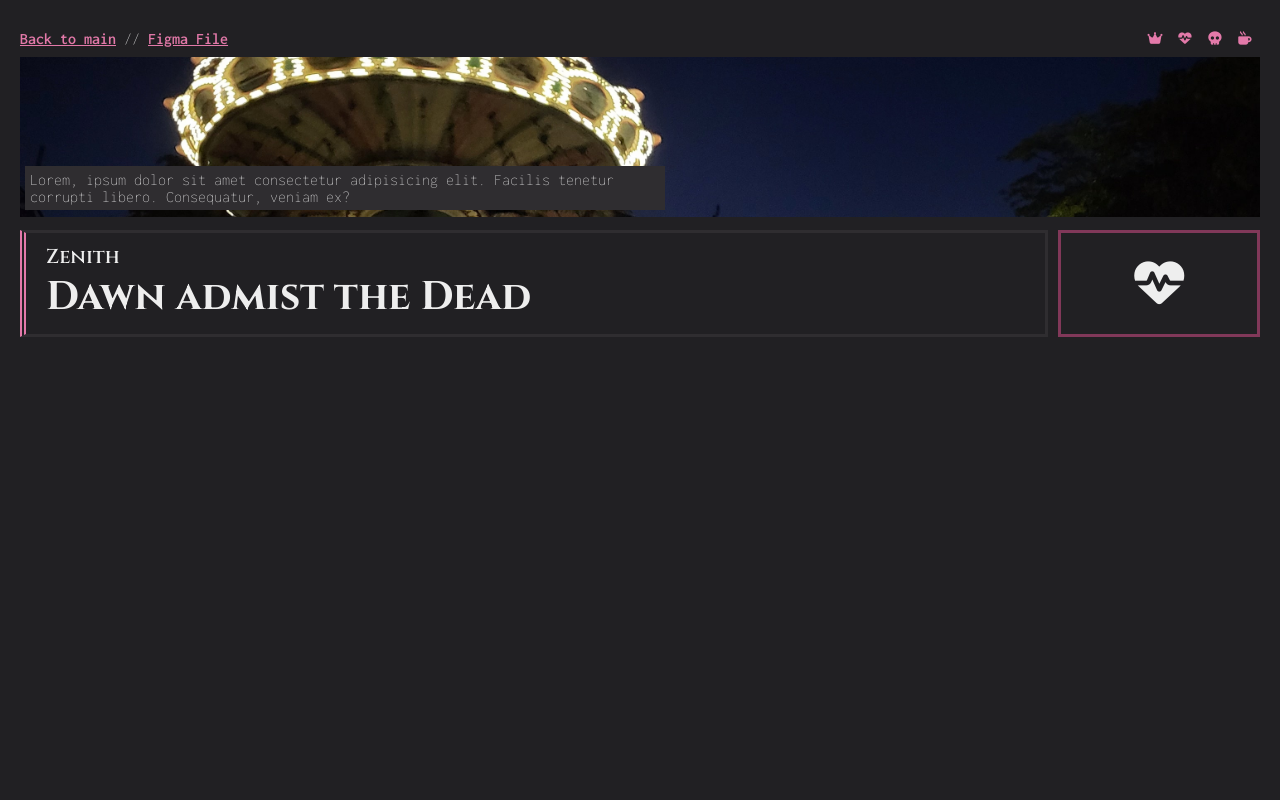
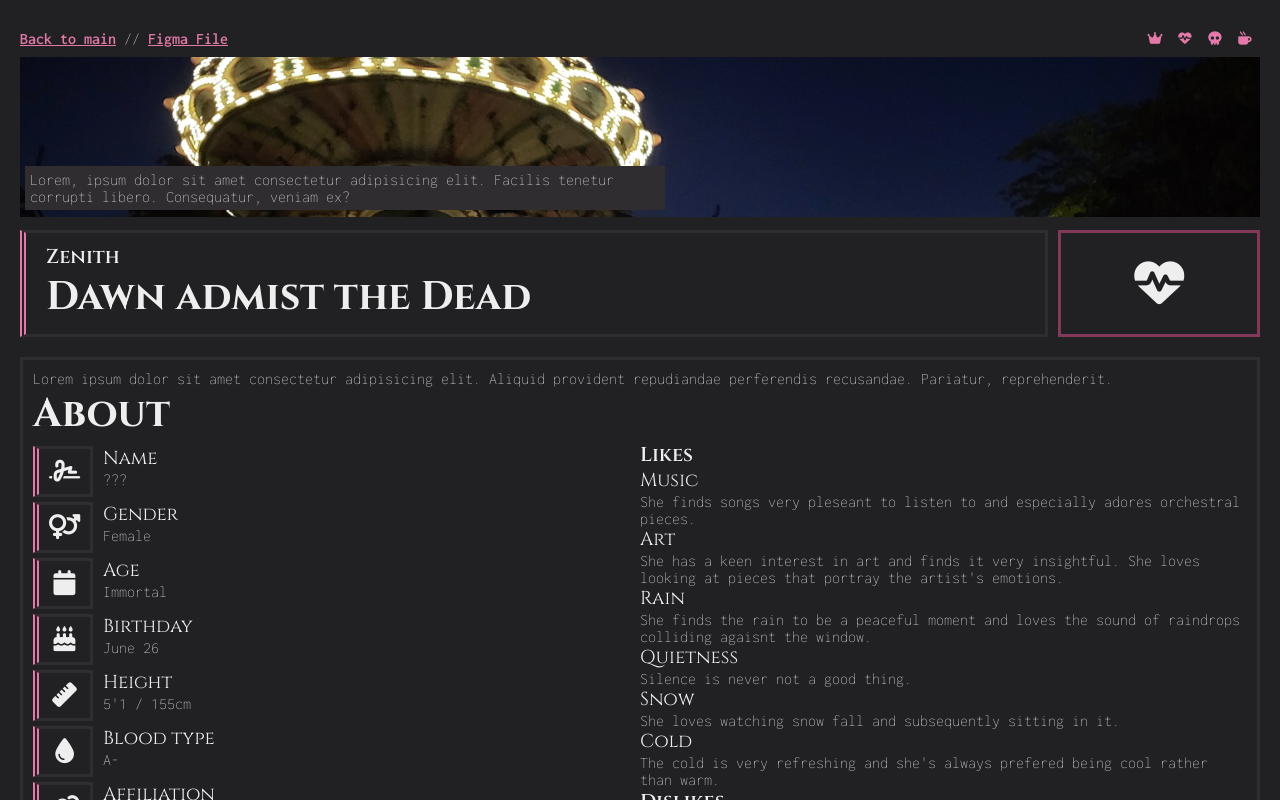
Before and after one commit to TuphiVanier/CodeRepo, a plain HTML site: page public_html/web2/lia/index.html in a window 1280 px wide. Both pictures are taken after a click on the button 1185 px from the left and 38 px from the top of the page. Shown: the top 800 px of the page. Drawn offline with Linux system fonts and the light colour scheme.

Commit message:
idk its going bad

```diff
--- a/public_html/web2/lia/css/style.css
+++ b/public_html/web2/lia/css/style.css
@@ -21,7 +21,7 @@
     --text: #EEEEEE;
 }
 
-.color{
+.theme-color {
     color: var(--voidstar);
 }
 
@@ -542,6 +542,28 @@ h3{
     position: relative;
 }
 
-.theme-color {
-    color: var(--voidstar);
+#zenbox{
+    width: 100%;
+    height: auto;
+    padding: 10px;
+    margin-top: 20px;
+    border: 3px solid var(--background-secondary);
 }
+
+.iconzen {
+    display: grid;
+    grid-template-columns: 70px 1fr;
+    margin: 5px 0px;
+}
+
+.iconzen i {
+    height: auto;
+    width: 60px;
+    padding: 10px;
+    margin-right: 10px;
+    font-size: 25px;
+    align-items: center;
+    text-align: center;
+    border: 3px solid var(--background-secondary);
+    border-left: 6px double var(--zenith);
+}
--- a/public_html/web2/lia/index.html
+++ b/public_html/web2/lia/index.html
@@ -43,10 +43,7 @@
             <span class="hovertext color">Voidstar</span>
           </article>
         </button>
-        <button
-          class="headlinks"
-          onclick="openHead(event, 'zenith')"
-        >
+        <button class="headlinks" onclick="openHead(event, 'zenith')">
           <article class="hovericon theme-color">
             <i class="fa-solid fa-heart-pulse"></i>
             <span class="hovertext">Zenith</span>
@@ -406,6 +403,128 @@
           <i class="fa-solid fa-heart-pulse"></i>
         </article>
       </section>
+      <section id="zenbox">
+        <article id="zenintro">
+          <p>
+            Lorem ipsum dolor sit amet consectetur adipisicing elit. Aliquid
+            provident repudiandae perferendis recusandae. Pariatur,
+            reprehenderit.
+          </p>
+        </article>
+        <article>
+          <h1>About</h1>
+          <section class="biggrid">
+            <section>
+              <section class="iconzen">
+                <i class="fa-solid fa-signature"></i>
+                <div>
+                  <h3>Name</h3>
+                  <p>???</p>
+                </div>
+              </section>
+              <section class="iconzen">
+                <i class="fa-solid fa-venus-mars"></i>
+                <div>
+                  <h3>Gender</h3>
+                  <p>Female</p>
+                </div>
+              </section>
+              <section class="iconzen">
+                <i class="fa-solid fa-calendar"></i>
+                <div>
+                  <h3>Age</h3>
+                  <p>Immortal</p>
+                </div>
+              </section>
+              <section class="iconzen">
+                <i class="fa-solid fa-birthday-cake"></i>
+                <div>
+                  <h3>Birthday</h3>
+                  <p>June 26</p>
+                </div>
+              </section>
+              <section class="iconzen">
+                <i class="fa-solid fa-ruler"></i>
+                <div>
+                  <h3>Height</h3>
+                  <p>5'1 / 155cm</p>
+                </div>
+              </section>
+              <section class="iconzen">
+                <i class="fa-solid fa-droplet"></i>
+                <div>
+                  <h3>Blood type</h3>
+                  <p>A-</p>
+                </div>
+              </section>
+              <section class="iconzen">
+                <i class="fa-solid fa-link"></i>
+                <div>
+                  <h3>Affiliation</h3>
+                  <p>Skyphis, Aliothia</p>
+                </div>
+              </section>
+              <section class="iconzen">
+                <i class="fa-solid fa-user-plus"></i>
+                <div>
+                  <h3>Status</h3>
+                  <p>Single</p>
+                </div>
+              </section>
+            </section>
+            <section>
+              <h2>Likes</h2>
+              <article>
+                <h3>Music</h3>
+                <p>
+                  She finds songs very pleseant to listen to and especially
+                  adores orchestral pieces.
+                </p>
+                <h3>Art</h3>
+                <p>
+                  She has a keen interest in art and finds it very insightful.
+                  She loves looking at pieces that portray the artist's
+                  emotions.
+                </p>
+                <h3>Rain</h3>
+                <p>
+                  She finds the rain to be a peaceful moment and loves the sound
+                  of raindrops colliding agaisnt the window.
+                </p>
+                <h3>Quietness</h3>
+                <p>Silence is never not a good thing.</p>
+                <h3>Snow</h3>
+                <p>
+                  She loves watching snow fall and subsequently sitting in it.
+                </p>
+                <h3>Cold</h3>
+                <p class="last">
+                  The cold is very refreshing and she's always prefered being
+                  cool rather than warm.
+                </p>
+              </article>
+              <h2>Dislikes</h2>
+              <article>
+                <h3>Heat</h3>
+                <p>
+                  She finds being hot and sweaty uncomfortable and will do
+                  anything to avoid it.
+                </p>
+                <h3>Loud noises</h3>
+                <p>
+                  Annoyingly loud sounds will irritate her ears and disturb the
+                  silence. She avoids places she knows will be loud if possible.
+                </p>
+                <h3>Impredictability</h3>
+                <p class="last">
+                  She does not like doing things on the spot, she prefers
+                  knowing ahead of time and planning everything.
+                </p>
+              </article>
+            </section>
+          </section>
+        </article>
+      </section>
     </section>
   </body>
 </html>
```
